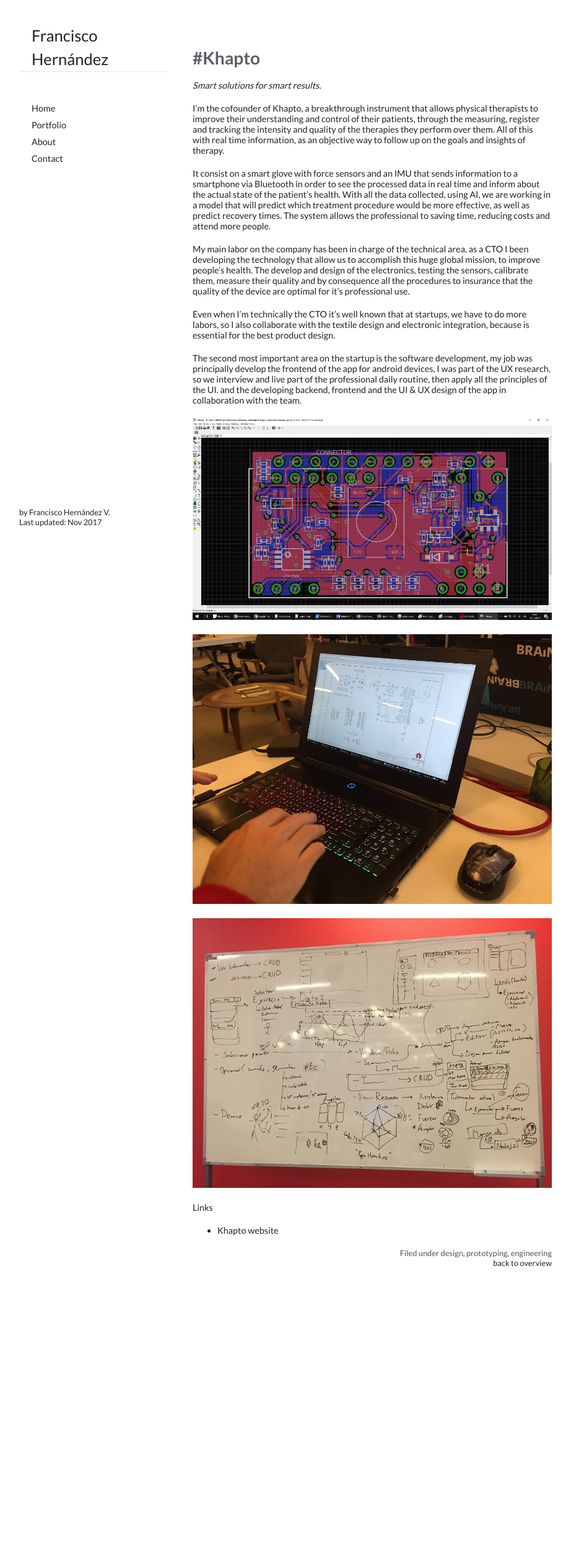
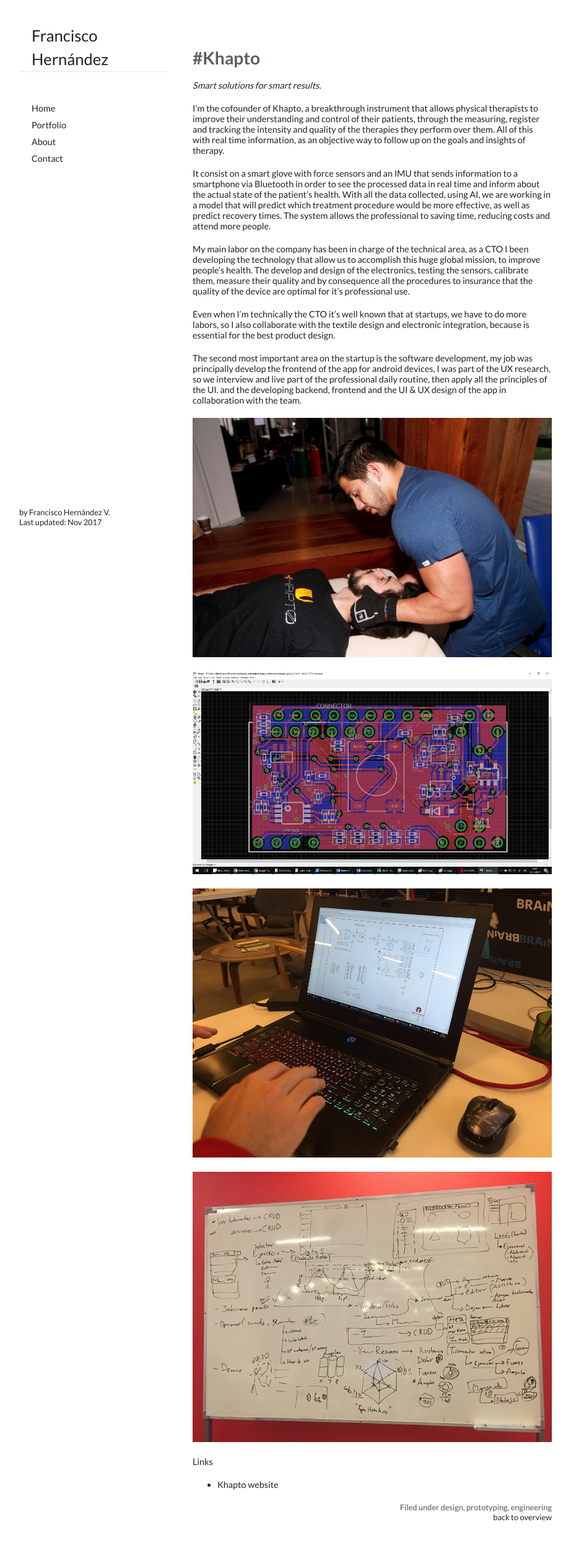
Before and after one commit to fthernan/fthernan.github.io, a Jekyll site: the page built from _portfolio/khapto.md, in a window 1280 px wide. Shown: the whole page at 62% size, without its empty margins (179-1101 px from the left). Built offline with Jekyll 4.4.1, drawn with Linux system fonts in a browser that asks for light colours; before the commit the page ends 2103 px from its top, so only the background shows below that.

Commit message:
khapto images fix02

```diff
--- a/_portfolio/khapto.md
+++ b/_portfolio/khapto.md
@@ -22,7 +22,7 @@ The second most important area on the startup is the software development, my jo
 and the developing backend, frontend and the UI & UX design of the app in collaboration with the team.
 
 
-<!-- ![Image 1](images/khapto/img01.jpg) -->
+![Image 1](images/khapto/img01.jpg)
 
 ![Image 2](images/khapto/img02.jpg)
 
```
Also changed, not shown: images/khapto/img01.jpg (added).
